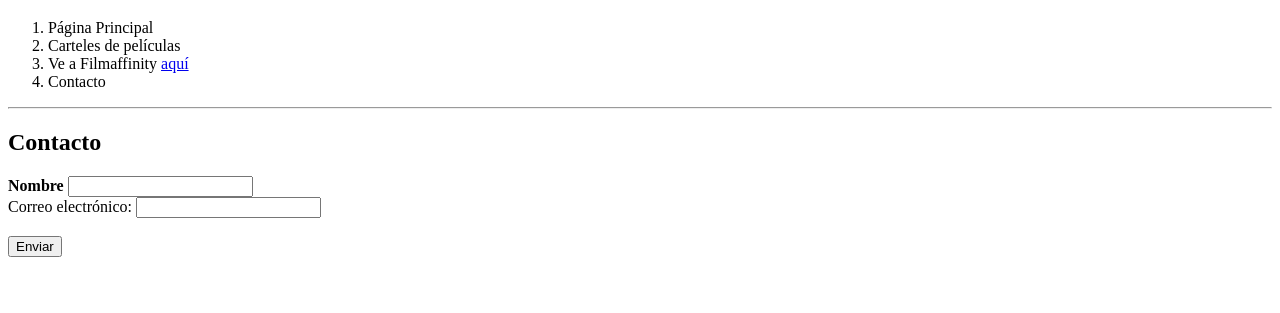
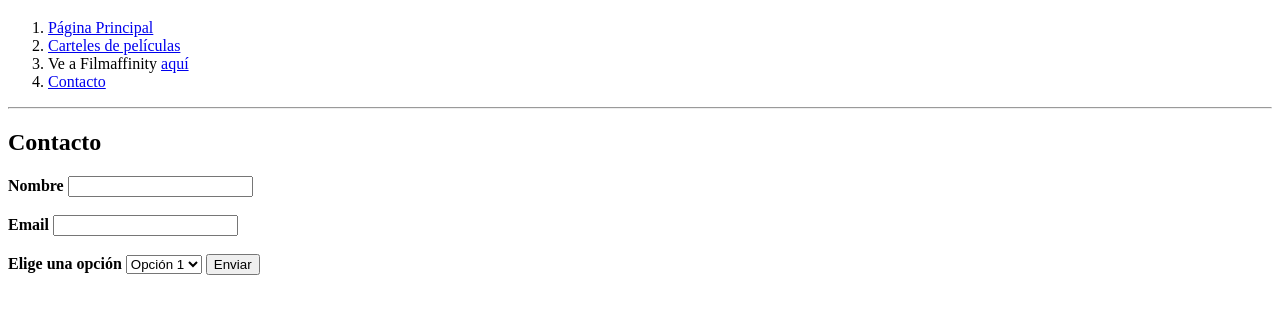
Before and after one commit to krakenn69/Lenguaje-de-Marcas-DAW, a plain HTML site: page Tema2/Ej1/Web/contacto.html in a window 1280 px wide. Shown: the part 61-374 px from the top of the page. Drawn offline with Linux system fonts and the light colour scheme.

Commit message:
terminado el ejercicio 1 del tema 2

```diff
--- a/Tema2/Ej1/Web/contacto.html
+++ b/Tema2/Ej1/Web/contacto.html
@@ -11,20 +11,26 @@
 <body>
     <h1>Las mejores películas y series (AGOSTO)</h1>
         <ol>
-            <li>Página Principal</li>
-            <li>Carteles de películas</li>
+            <li> <a href="C:\Users\G513\.vscode\Lenguaje-de-Marcas-DAW-1\Tema2\Ej1\Web\Index.html"> Página Principal</a></li>
+            <li><a href="C:\Users\G513\.vscode\Lenguaje-de-Marcas-DAW-1\Tema2\Ej1\Web\cartelesdepelicula.html"> Carteles de películas</a></li>
             <li>Ve a Filmaffinity <a href="https://www.filmaffinity.com/es/main.html" target="_blank"> aquí</a></li>
-            <li>Contacto</li>
+            <li><a href="C:\Users\G513\.vscode\Lenguaje-de-Marcas-DAW-1\Tema2\Ej1\Web\contacto.html"> Contacto</a></li>
         </ol>
         <hr/>
     <h2>Contacto</h2>
         <form action="/enviar" method="post">
             <label for="nombre"><b>Nombre</b></label>
-            <input type="text" id="nombre" name="nombre"><br>
-            <label for="email" id="email">Correo electrónico:</label>
-            <input type="email" id="email" name="email"><br><br>
-            <input type="submit" value="Enviar">
-
+                <input type="text" id="nombre" name="nombre"><br><br>
+                <label for="email" id="email"><b>Email</b></label>
+                <input type="email" id="email" name="email"><br><br>
+            <label for="opciones"><b>Elige una opción</b></label>
+                <select id="opciones" name="opciones">
+                    <option value="opcion1">Opción 1</option>
+                    <option value="opcion2">Opción 2</option>
+                    <option value="opcion3">Opción 3</option>
+                    <option value="opcion4">Opción 4</option>
+                </select>
+                <input type="submit" value="Enviar">
         </form>
 
 </body>
```
Also changed, not shown: Tema2/Ej1/Web/Index.html (+3 -3 lines), Tema2/Ej1/Web/cartelesdepelicula.html (+3 -3 lines).
